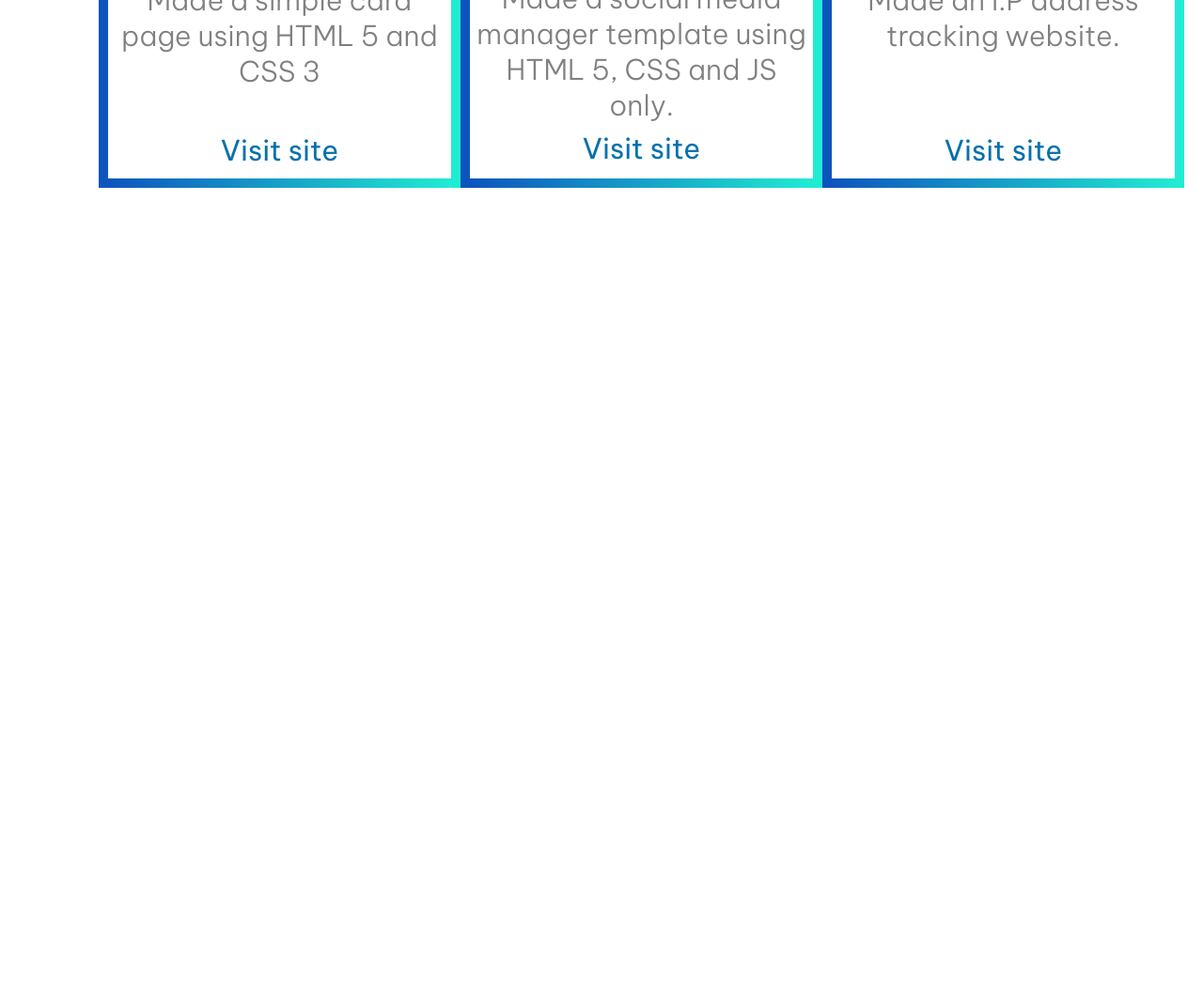
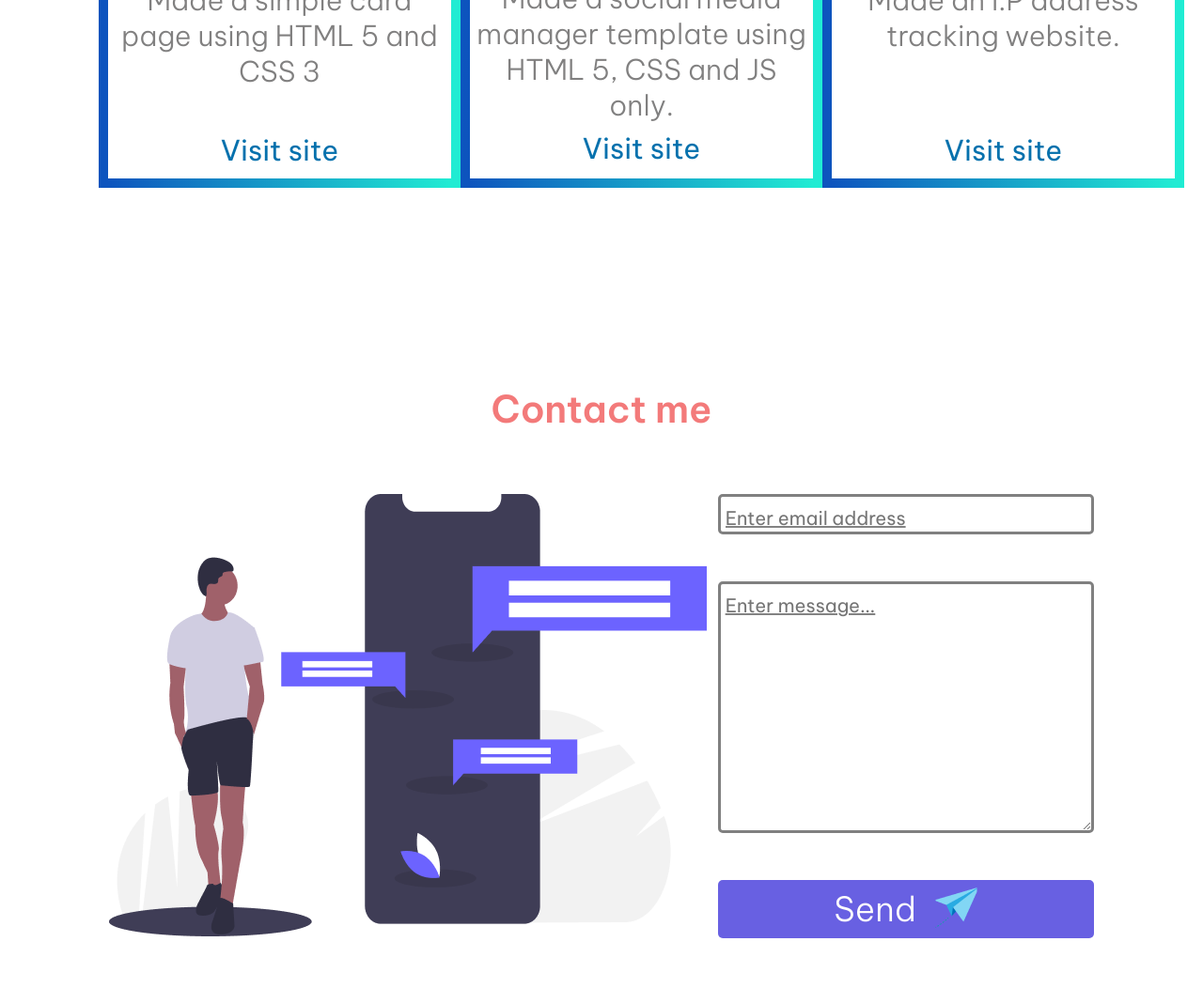
Before and after one commit to lmash12/HM, a plain HTML site: page 05responsive-design/index.html in a window 1280 px wide. Shown: the part 2110-3162 px from the top of the page at 94% size. Before the commit the page ends 2410 px from the top, so only its background shows below. Drawn offline with Linux system fonts and the light colour scheme.

Commit message:
contact done

```diff
--- a/05responsive-design/index.html
+++ b/05responsive-design/index.html
@@ -88,5 +88,30 @@
 				</div>
 			</div>
 		</section>
+
+		<!-- Contact me -->
+		<section class="contact">
+			<div class="container">
+				<h3>Contact me</h3>
+				<div class="contact__flex">
+					<div class="contact__img">
+						<img src="/img/man standing on chats 1.png" alt="" />
+					</div>
+					<div class="contact__form">
+						<input type="email" placeholder="Enter email address" />
+						<textarea
+							name=""
+							id=""
+							cols="30"
+							rows="10"
+							placeholder="Enter message..."
+						></textarea>
+						<button>Send<img src="/img/paper plane 1.png" /></button>
+					</div>
+				</div>
+			</div>
+		</section>
+
+		<!-- Footer -->
 	</body>
 </html>
--- a/05responsive-design/style.css
+++ b/05responsive-design/style.css
@@ -201,6 +201,69 @@ p {
 	font-size: 30px;
 }
 
+/* Contact me */
+.contact {
+	padding: 110px 90px 100px 90px;
+}
+
+.contact__flex {
+	display: flex;
+	justify-content: space-evenly;
+}
+
+.contact__form {
+	display: flex;
+	flex-direction: column;
+}
+
+.contact__form input {
+	margin: 0 0 50px 0;
+	text-decoration: underline;
+	color: #838383;
+	font-size: 20px;
+	font-weight: 400;
+	padding: 10px 0 2px 5px;
+	width: 400px;
+	text-align: left;
+	border: 3px solid gray;
+	border-radius: 5px;
+}
+
+.contact__form textarea {
+	margin: 0 0 50px 0;
+	text-decoration: underline;
+	color: #838383;
+	font-size: 20px;
+	font-weight: 400;
+	padding: 10px 0 2px 5px;
+	width: 400px;
+	text-align: left;
+	border: 3px solid gray;
+	border-radius: 5px;
+}
+
+.contact__form button {
+	margin: 0 0 50px 0;
+	text-align: center;
+	background: #6860e2;
+	border-radius: 4px;
+	color: #fffdfd;
+	font-weight: 300;
+	font-size: 36px;
+	display: flex;
+	justify-content: center;
+	align-items: center;
+	gap: 20px;
+	padding: 5px;
+	border-radius: 5px;
+	border: none;
+	transition: 0.3s;
+}
+
+.contact__form button:hover {
+	box-shadow: 10px 10px 10px black;
+}
+
 /* MEDIA */
 @media (max-width: 1200px) {
 	.container {
```
Also changed, not shown: 05responsive-design/img/._man standing on chats 1.png (added), 05responsive-design/img/._paper plane 1.png (added), 05responsive-design/img/man standing on chats 1.png (added), 05responsive-design/img/paper plane 1.png (added).
